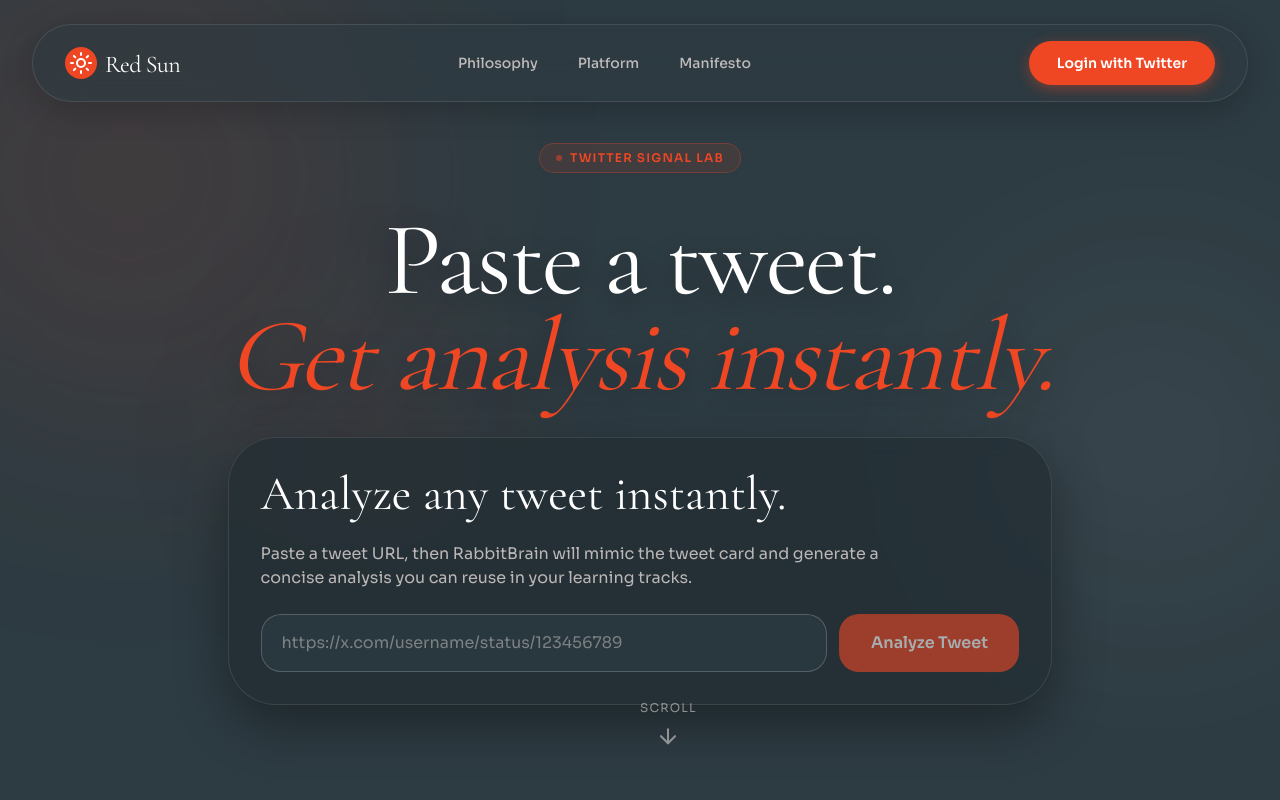
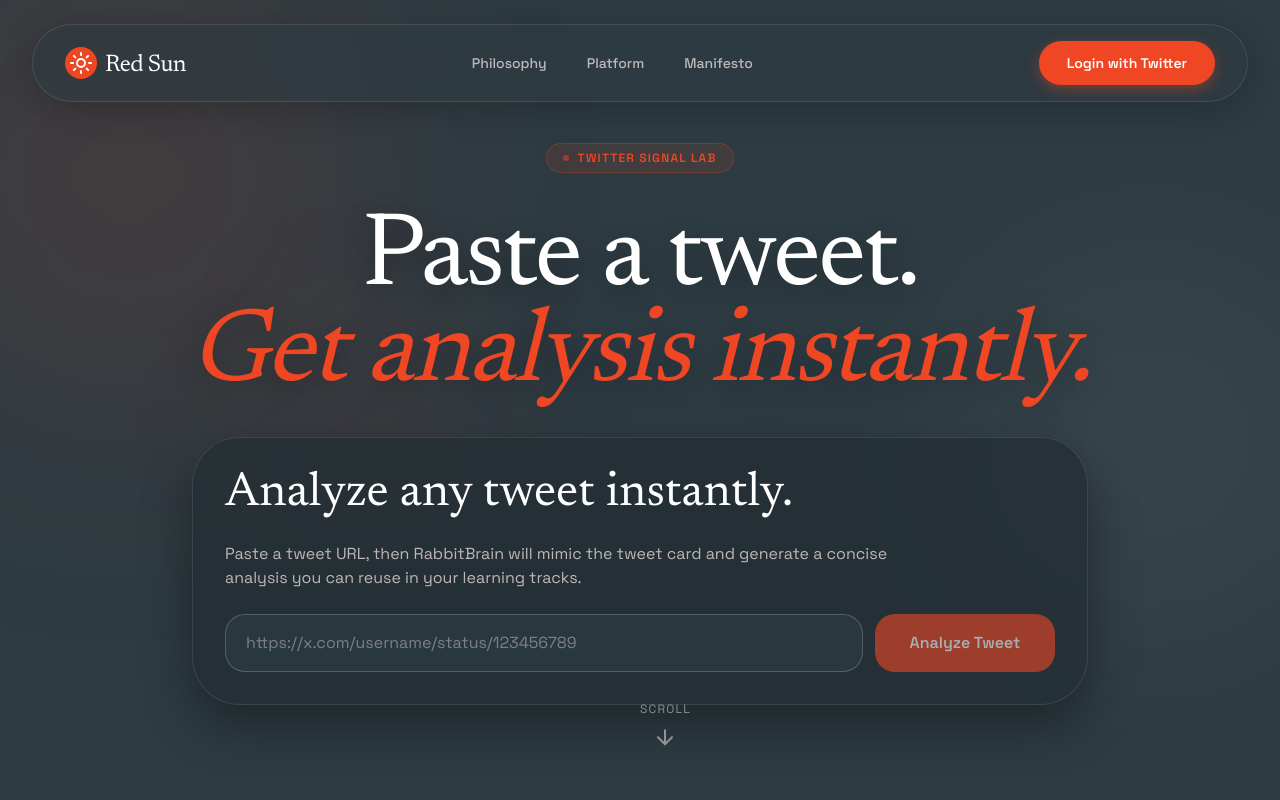
Before and after one commit to moeghashim/rabbitbrain, a Next.js app in the folder apps/web/: page / in a window 1280 px wide. Shown: the top 800 px of the page. Built offline with nearby package versions, Linux system fonts and the light colour scheme.

Commit message:
feat(web): switch typography to newsreader and space grotesk

```diff
--- a/apps/web/app/layout.tsx
+++ b/apps/web/app/layout.tsx
@@ -1,17 +1,17 @@
 import type { Metadata } from "next";
-import { Cormorant_Garamond, Sora } from "next/font/google";
+import { Newsreader, Space_Grotesk } from "next/font/google";
 import type { ReactNode } from "react";
 import React from "react";
 
 import "./globals.css";
 
-const cormorantGaramond = Cormorant_Garamond({
+const newsreader = Newsreader({
 	subsets: ["latin"],
 	weight: ["400", "500", "600", "700"],
 	variable: "--font-serif",
 });
 
-const sora = Sora({
+const spaceGrotesk = Space_Grotesk({
 	subsets: ["latin"],
 	weight: ["400", "500", "600", "700"],
 	variable: "--font-sans",
@@ -24,7 +24,7 @@ export const metadata: Metadata = {
 
 export default function RootLayout({ children }: Readonly<{ children: ReactNode }>) {
 	return (
-		<html lang="en" className={`${cormorantGaramond.variable} ${sora.variable} scroll-smooth`}>
+		<html lang="en" className={`${newsreader.variable} ${spaceGrotesk.variable} scroll-smooth`}>
 			<body className="font-sans antialiased">{children}</body>
 		</html>
 	);
```
Also changed, not shown: 1 other file (tests, documents, lock files or other folders).
